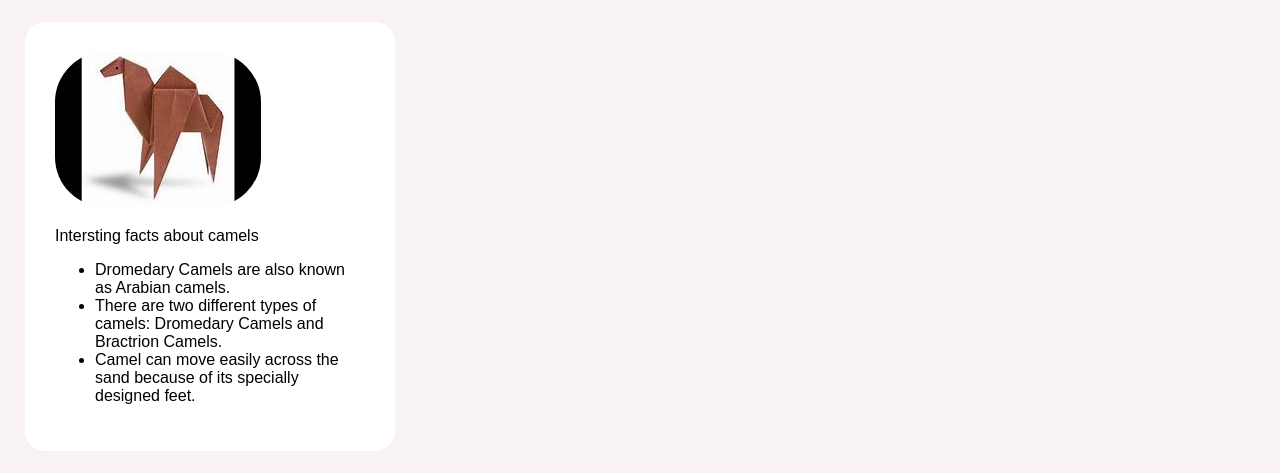
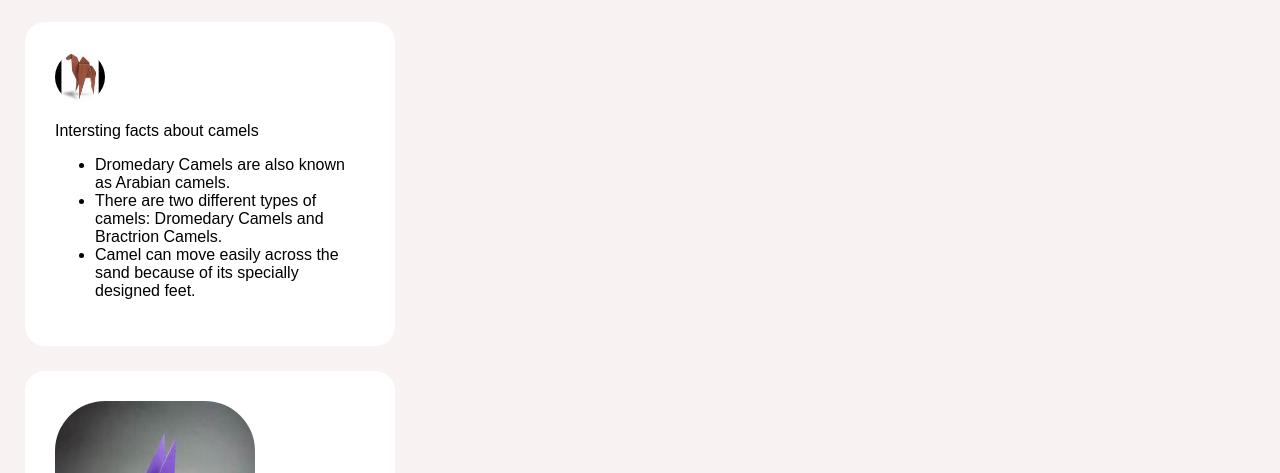
Before and after one commit to Mahit669/OragamiWebSite, a plain HTML site: page index.html in a window 1280 px wide. Shown: the part 303-776 px from the top of the page. Drawn offline with Linux system fonts and the light colour scheme.

Commit message:
Update index.html

```diff
--- a/index.html
+++ b/index.html
@@ -55,7 +55,7 @@
      <div class="item">
 
         <a href="http://origami.me/camel/">
-            <img src= "Images/pic1.jpg"/>
+            <img src="Images/pic1.jpg" width="50px" height="50px" style="">
          </a>
          <p>
              Intersting facts about camels
```
